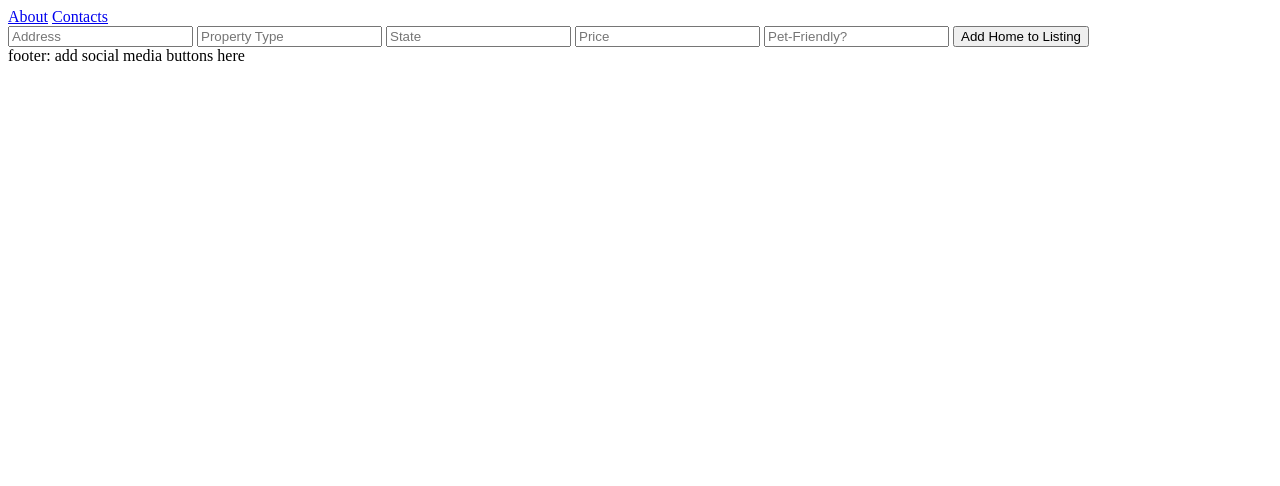
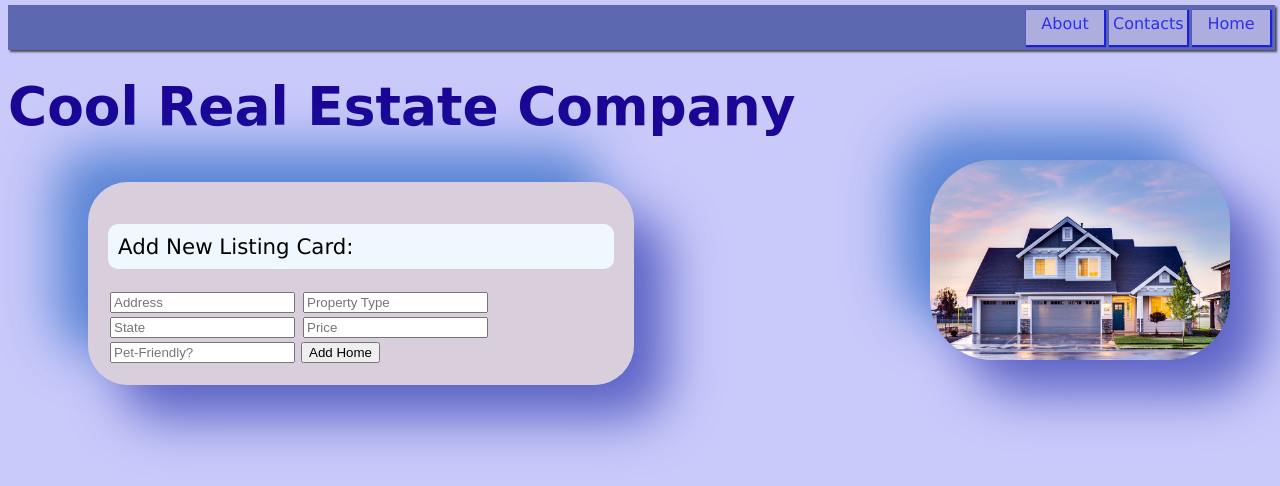
Before and after one commit to marlisajp/Real-Estate-App, a plain HTML site: page index.html in a window 1280 px wide. Drawn offline with Linux system fonts and the light colour scheme; a web font is replaced by a local one.

Commit message:
complete

```diff
--- a/index.html
+++ b/index.html
@@ -5,23 +5,45 @@
     <meta http-equiv="X-UA-Compatible" content="IE=edge" />
     <meta name="viewport" content="width=device-width, initial-scale=1.0" />
     <link rel="stylesheet" href="style.css" />
+    <link rel="preconnect" href="https://fonts.googleapis.com" />
+    <link rel="preconnect" href="https://fonts.gstatic.com" crossorigin />
+    <link
+      href="https://fonts.googleapis.com/css2?family=Lily+Script+One&display=swap"
+      rel="stylesheet"
+    />
     <title>Real Estate App</title>
   </head>
   <body>
     <div id="navBar">
-      <a href="About.html">About</a>
-      <a href="Contacts.html">Contacts</a>
+      <a href="About.html" class="navBarLink">About</a>
+      <a href="Contacts.html" class="navBarLink">Contacts</a>
+      <a href="index.html" class="navBarLink">Home</a>
     </div>
-    <div id="inputSection">
-      <input id="address" placeholder="Address" />
-      <input id="property-type" placeholder="Property Type" />
-      <input id="state" placeholder="State" />
-      <input id="price" placeholder="Price" />
-      <input id="pet-friendly" placeholder="Pet-Friendly?" />
-      <button id="addBtn">Add Home to Listing</button>
-    </div>
-    <div id="homeSection"></div>
-    <div id="footer">footer: add social media buttons here</div>
+    <main>
+      <h2>Cool Real Estate Company</h2>
+      <img id="houseImg" src="images/house.jpg" />
+      <div id="inputSection">
+        <p id="textCard">Add New Listing Card:</p>
+        <div id="inputBarsDiv">
+          <input id="address" class="inputBars" placeholder="Address" />
+          <input
+            id="property-type"
+            class="inputBars"
+            placeholder="Property Type"
+          />
+          <input id="state" class="inputBars" placeholder="State" />
+          <input id="price" class="inputBars" placeholder="Price" />
+          <input
+            id="pet-friendly"
+            class="inputBars"
+            placeholder="Pet-Friendly?"
+          />
+          <button id="addBtn">Add Home</button>
+        </div>
+      </div>
+      <div id="homeSection"></div>
+    </main>
+    <!-- <div id="footer">footer: add social media buttons here</div> -->
     <script src="JS\index.js" defer></script>
     <script src="JS\home.js" defer></script>
   </body>
--- a/style.css
+++ b/style.css
@@ -0,0 +1,109 @@
+html {
+  background-color: rgb(201, 201, 250);
+}
+
+main {
+  margin-top: 75px;
+}
+
+h2 {
+  font-size: 40pt;
+  font-family: "Lily Script One", cursive;
+  color: rgb(27, 6, 150);
+}
+
+#navBar {
+  background-color: rgb(92, 104, 175);
+  height: 45px;
+  box-shadow: 2px 2px 2px rgba(0, 0, 0, 0.637);
+  position: fixed;
+  top: 5px;
+  right: 5px;
+  width: 99%;
+  display: flex;
+  justify-content: end;
+  align-items: center;
+}
+
+.navBarLink {
+  background-color: rgb(173, 173, 223);
+  color: rgba(10, 10, 238, 0.767);
+  box-shadow: 1px 1px 1px 1px;
+  height: 60%;
+  padding: 4px;
+  margin-right: 5px;
+  width: 70px;
+  text-align: center;
+  text-decoration: none;
+  font-family: "Lucida Sans", "Lucida Sans Regular", "Lucida Grande",
+    "Lucida Sans Unicode", Geneva, Verdana, sans-serif;
+}
+
+.navBarLink:hover {
+  background-color: aliceblue;
+}
+.navBarLink:active {
+  background-color: rgb(243, 220, 179);
+}
+#houseImg {
+  height: 200px;
+  box-shadow: 3px 2px 2px rgba(0, 0, 0, 0.705);
+  position: absolute;
+  right: 50px;
+  top: 160px;
+  border-radius: 62px;
+  background: #948491;
+  box-shadow: 33px 33px 51px #5c63c5, -33px -33px 51px #0855b993;
+}
+
+#inputSection {
+  /* border: 1px solid black; */
+  /* background-color: rgb(159, 179, 233); */
+  /* border-radius: 10px; */
+  border-radius: 40px;
+  background: hsla(9, 27%, 85%, 0.659);
+  box-shadow: 33px 33px 51px #5c63c5, -33px -33px 51px #0855b993;
+  padding: 20px;
+  width: 40%;
+  /* text-align: center; */
+  position: relative;
+  left: 80px;
+}
+
+#inputBarsDiv {
+  margin-top: 20px;
+}
+
+.inputBars {
+  height: 15px;
+  margin: 2px;
+}
+
+#textCard {
+  background-color: aliceblue;
+  border-radius: 10px;
+  font-size: 16pt;
+  color: ;
+  font-family: "Lucida Sans", "Lucida Sans Regular", "Lucida Grande",
+    "Lucida Sans Unicode", Geneva, Verdana, sans-serif;
+  padding: 10px;
+}
+
+#homeSection {
+  margin-top: 50px;
+  display: flex;
+  flex-wrap: wrap;
+}
+
+.homeCards {
+  flex-basis: 20%;
+  padding-left: 0.25rem;
+  padding-right: 0.25rem;
+  margin: 5px;
+  width: 190px;
+  background: hsla(9, 27%, 85%, 0.659);
+  border-radius: 10px;
+  transition: border-radius 0.5s cubic-bezier(0.175, 0.885, 0.32, 1.275);
+  box-shadow: inset 0 -3em 3em rgba(0, 0, 0, 0.1), 0 0 0 2px rgb(190, 190, 190),
+    0.3em 0.3em 1em rgba(0, 0, 0, 0.3);
+}
```
Also changed, not shown: JS/home.js (line endings or trailing spaces), images/Capture.PNG (added), images/house.jpg (added).
